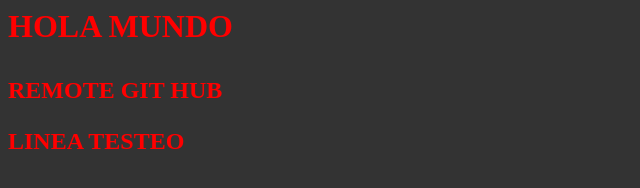
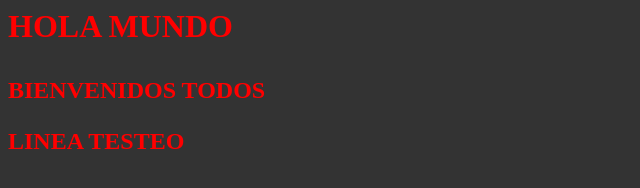
Before and after one commit to comunidadaprendiendo/githolamundo, a plain HTML site: page index.html in a window 1280 px wide. Shown: the whole page, without its empty margins (0-640 px from the left). Drawn offline with Linux system fonts and the light colour scheme.

Commit message:
Se cambio el H2

```diff
--- a/index.html
+++ b/index.html
@@ -3,7 +3,7 @@
 
 <H1><p style="color:#FF0000";>HOLA MUNDO</p> </H1>
 
-<H2><p style="color:#FF0000";>REMOTE GIT HUB </p> </H1>
+<H2><p style="color:#FF0000";>BIENVENIDOS TODOS </p> </H1>
 
 <H2><p style="color:#FF0000";> LINEA TESTEO </p> </H1>
 
```
